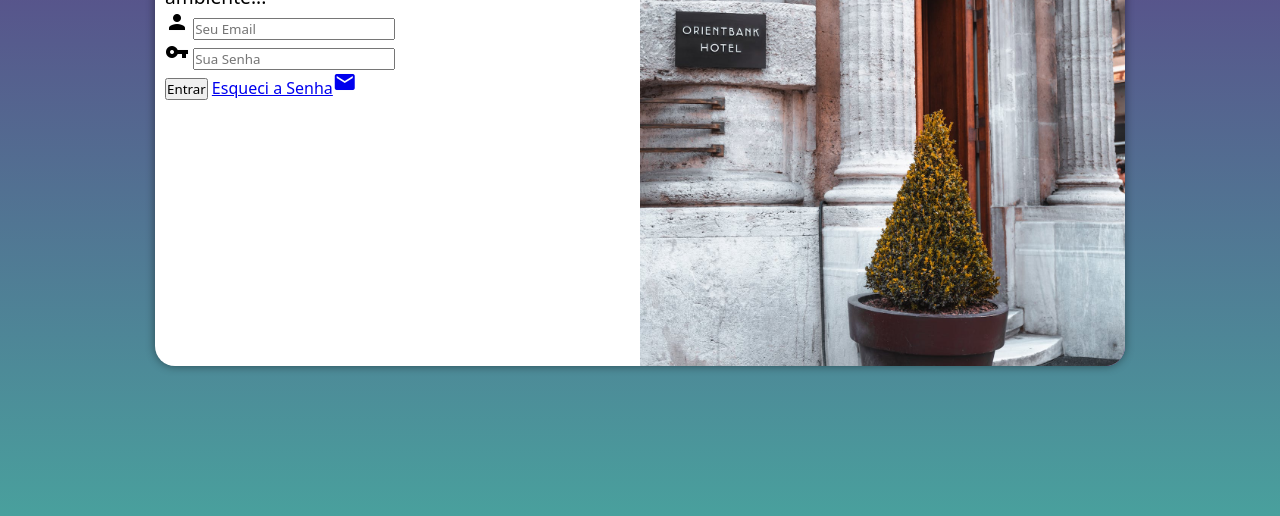
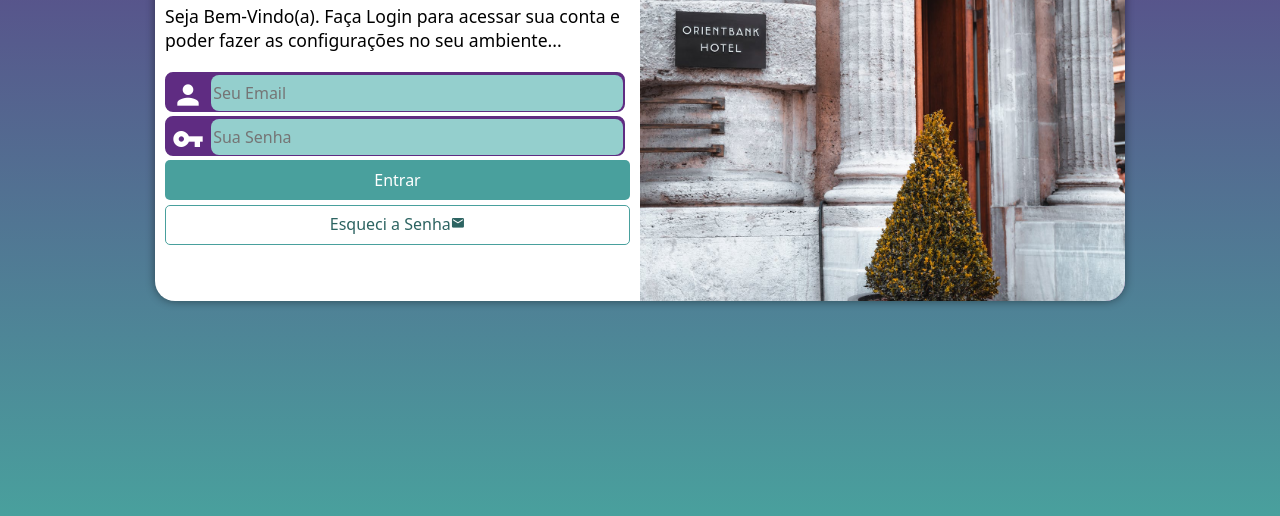
Before and after one commit to RafaelLoren/ProjetoLogin, a plain HTML site: page index.html in a window 1280 px wide. Shown: the part 284-800 px from the top of the page. Drawn offline with Linux system fonts and the light colour scheme.

Commit message:
Projeto finalizado 1.0

```diff
--- a/Estilos/MediaQuery.css
+++ b/Estilos/MediaQuery.css
@@ -6,6 +6,7 @@
     }
     section#login{
         width: 90vw;
+        height: 280px;
     }
     section#login > div#imagem{
         float: left;
@@ -24,6 +25,7 @@
     }
     section#login{
         width: 970px;
+        height: 370px;
     }
     section#login > div#imagem{
         float: right;
@@ -39,6 +41,7 @@
         font-size: 2em;
     }
     div#formulario > p{
-        font-size: 1.2em;
+        font-size: 1.1em;
+        margin: 20px 0px;
     }
 }
--- /dev/null
+++ b/Estilos/esqueci.css
@@ -0,0 +1 @@
+@charset "UTF-8";
--- a/Estilos/style.css
+++ b/Estilos/style.css
@@ -27,17 +27,17 @@ section#login{
     position: absolute;
     top: 50%;
     left: 50%;
-    transform: translate(-50%, -50%) ;
     background-color: white;
     width: 250px;
     height: 500px;
     border-radius: 20px;
     overflow: hidden;
     box-shadow: 0px 0px 10px rgba(0, 0, 0, 0.452);
-
+    transform: translate(-50%, -50%) ;
     transition: width 0.3s, height 0.3s;
     transition-timing-function:ease; /*transição na mudança de largura e suavização nessa transição para ter o tempo levemente adaptado para mudança*/
 }
+
 section#login > div#imagem{
     display: block;
     background: #5f2c82 url(../Imagens/pexels.login.jpg) no-repeat ;
@@ -56,3 +56,74 @@ div#formulario > h1{
 div#formulario > p{
     font-size: 0.8em;
 }
+
+div.campo > label > i{
+    color: white;
+    font-size: 2em;
+    width: 40px;
+    padding: 5px;
+}
+
+div.campo > input{
+    background-color: #94cfcd;
+    font-size: 1em;
+    width: calc(100% - 45px);
+    height: 100%;
+    border: none;
+    border-radius: 8px;
+    padding: 2px;
+    transform: translateY(-12px);/*tranformações sempre na última linha*/
+}
+
+div.campo > input:focus-within{
+    background-color: white;
+}
+
+form > div.campo{
+    background-color: #5f2c82;
+    border: 2px solid #5f2c82;
+    width: 99%;
+    height: 40px;
+    display: block;
+    border-radius: 8px;
+    margin: 4px 0px;
+}
+
+form > input[type=submit]{
+    display: block;
+    font-size: 1em;
+    width: 100%;
+    height: 40px;
+    background-color: #49a09d;
+    color: white;
+    border: none;
+    border-radius: 5px;
+    cursor: pointer;
+}
+
+form > input[type=submit]:hover{
+    background-color: #2D6462;
+}
+
+form > a.botao{
+    display: block;
+    text-align: center;
+    font-size: 1em;
+    width: 100%;
+    height: 40px;
+    padding-top: 7px;
+    margin-top: 5px;
+    background-color: #ffffff;
+    color: #2D6462;
+    border: 1px solid #49a09d;
+    border-radius: 5px;
+    text-decoration: none;
+
+}
+
+form > a.botao:hover{
+    background-color:  #6CD3Cf;
+}
+form > a.botao > i{
+    font-size: 0.9em;
+}
--- a/index.html
+++ b/index.html
@@ -21,20 +21,20 @@
             <p>Seja Bem-Vindo(a). Faça Login para acessar sua conta e poder fazer as configurações no seu ambiente...</p>
             <form action="Login.php" method="post" autocomplete="on">
                 <div class="campo">
-                    <label for="ilogin"><span class="material-icons">
+                    <label for="ilogin"><i class="material-icons">
                         person
-                  </span> </label>
+                  </i> </label>
                     <input type="email" name="login" id="ilogin" placeholder="Seu Email" autocomplete="email" required maxlength="30">
 
                 </div>
                 <div class="campo">
-                    <label for="isenha"><span class="material-icons">
+                    <label for="isenha"><i class="material-icons">
                         vpn_key
-                      </span></label>
+                      </i></label>
                     <input type="password" name="senha" id="isenha" placeholder="Sua Senha" autocomplete="current-password" required minlength="8" maxlength="20">
                 </div>
                 <input type="submit" value="Entrar">
-                <a href="esqueci.html">Esqueci a Senha<i class="material-icons">mail</i></a>
+                <a href="esqueci.html" class="botao">Esqueci a Senha<i class="material-icons">mail</i></a>
                 </form>
             </div>
 
```
Also changed, not shown: esqueci.html (added, +14 -0 lines).
